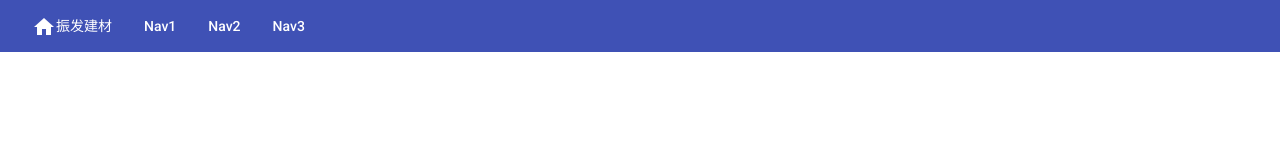
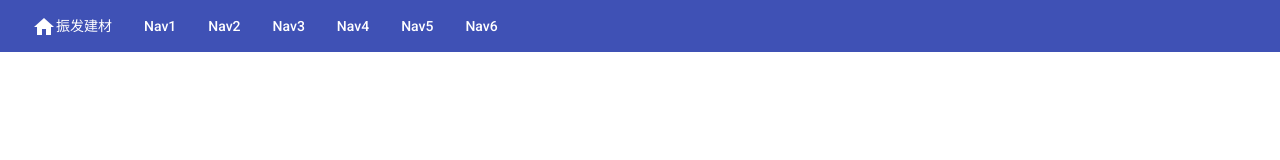
Before and after one commit to dongleivip/Zhenfa.Domain, an Angular app: page / in a window 1280 px wide. Shown: the top 160 px of the page. Built offline with nearby package versions, Linux system fonts and the light colour scheme.

Commit message:
Format code

```diff
--- a/src/app/nav-bar/nav-bar.component.scss
+++ b/src/app/nav-bar/nav-bar.component.scss
@@ -5,5 +5,4 @@ nav {
   padding: 8px 16px;
   color: white;
   background: #3f51b5;
-
 }
--- a/src/app/nav-bar/nav-bar.component.ts
+++ b/src/app/nav-bar/nav-bar.component.ts
@@ -22,6 +22,18 @@ export class NavBarComponent implements OnInit {
         name: 'Nav3',
         url: '#',
       },
+      {
+        name: 'Nav4',
+        url: '#',
+      },
+      {
+        name: 'Nav5',
+        url: '#',
+      },
+      {
+        name: 'Nav6',
+        url: '#',
+      },
     ];
   }
 
```
Also changed, not shown: 1 other file (tests, documents, lock files or other folders).
